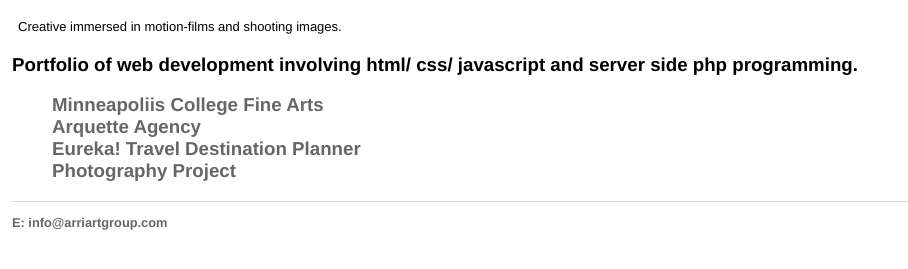
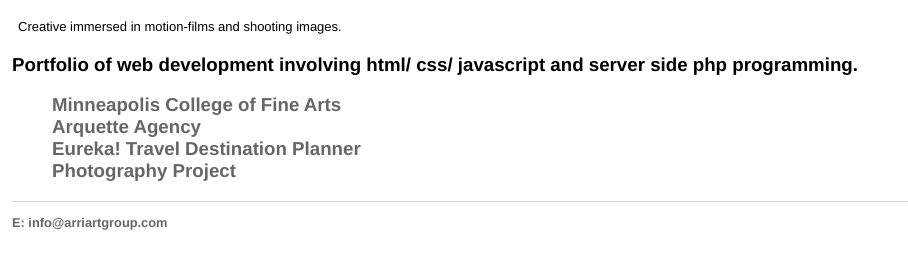
Before and after one commit to xavierbonilla/xavierbonilla.github.io, a Jekyll site: the page built from index.html, in a window 1280 px wide. Shown: the part 206-475 px from the top of the page, without its empty margins (0-908 px from the left). Built offline with Jekyll 4.4.1, drawn with Linux system fonts in a browser that asks for light colours.

Commit message:
Update index.html

```diff
--- a/index.html
+++ b/index.html
@@ -10,7 +10,7 @@ title: xavier bonilla
 
 	<h3>Portfolio of web development involving html/ css/ javascript and server side php programming.
 	<ul>
-		        <li><a href="/arts-2019-master 3">Minneapoliis College Fine Arts</a></li>
+		        <li><a href="/arts-2019-master 3">Minneapolis College of Fine Arts</a></li>
         		<li><a href="/agency">Arquette Agency</a></li>
         		<li><a href="/eureka">Eureka! Travel Destination Planner</a></li>
 			<li><a href="http://imageecstasy.com/">Photography Project</a></li>
```
